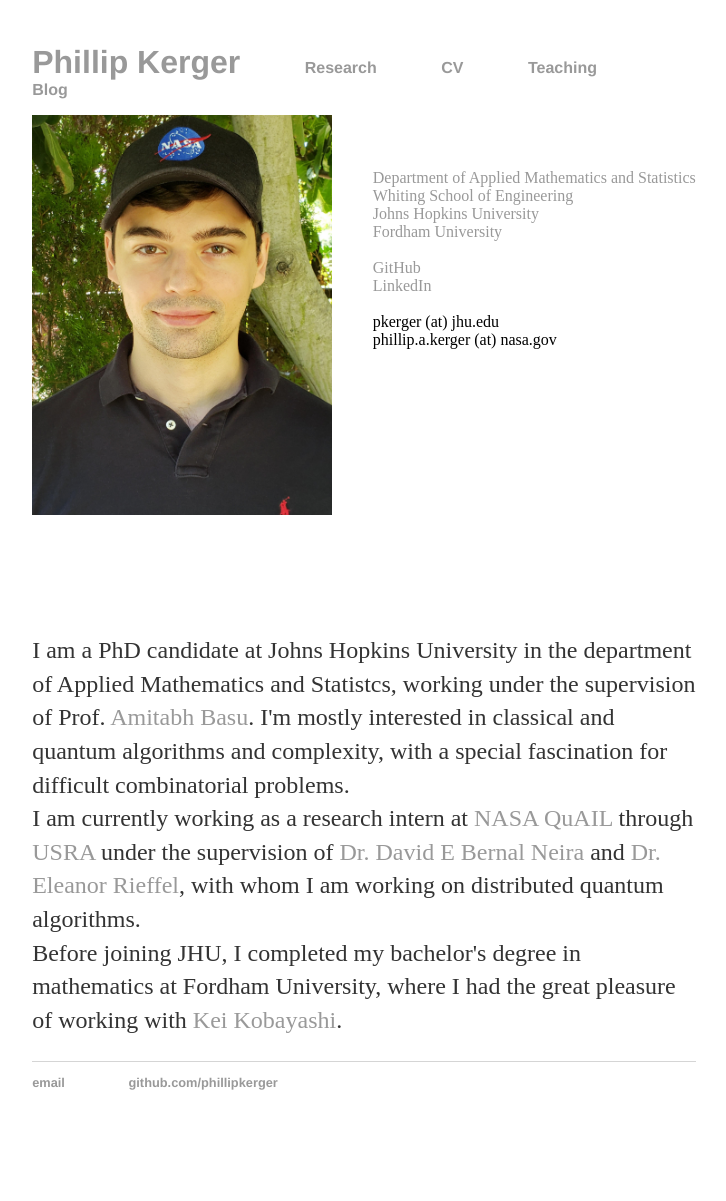
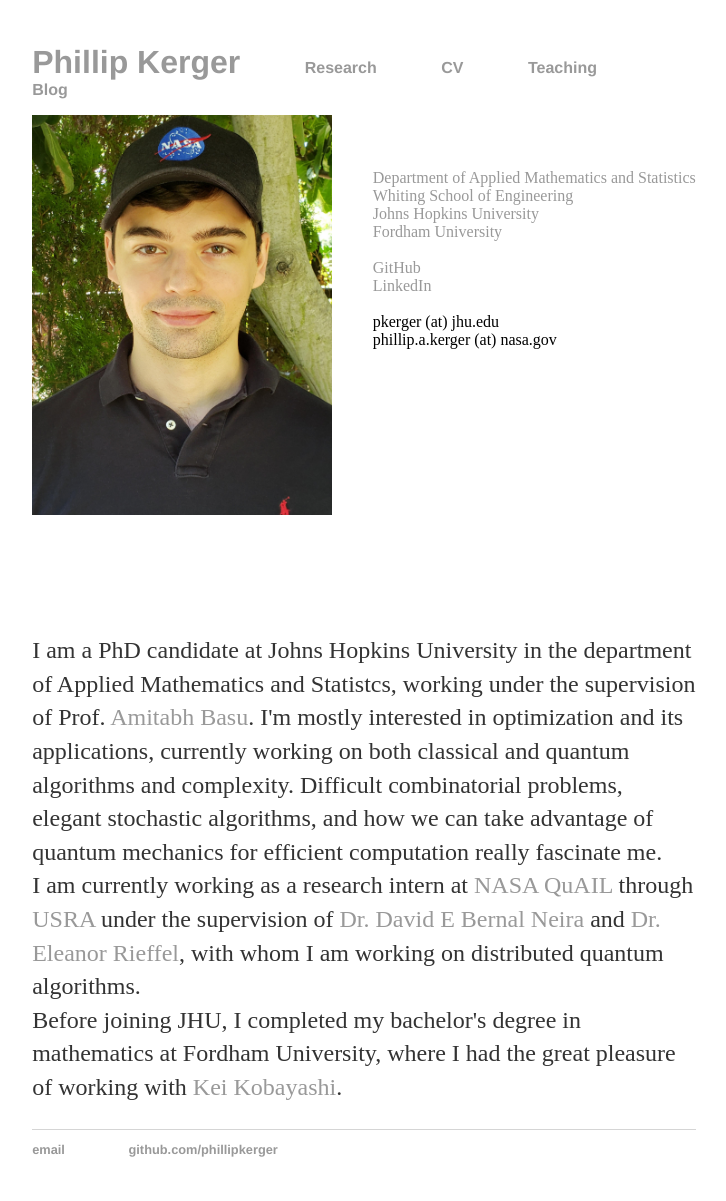
Before and after one commit to PhillipKerger/phillipkerger.github.io, a Jekyll site: the page built from index.html, in a window 1280 px wide. Shown: the whole page, without its empty margins (276-1002 px from the left). Built offline with Jekyll 4.4.1, drawn with Linux system fonts in a browser that asks for light colours; before the commit the page ends 1134 px from its top, so only the background shows below that.

Commit message:
Update index.html

```diff
--- a/index.html
+++ b/index.html
@@ -39,8 +39,9 @@
 <div class="blurb">
 	<!--commenting out the header <h1>Phillip Kerger</h1>-->
 	<p>I am a PhD candidate at Johns Hopkins University in the department of Applied Mathematics and Statistcs, working under the supervision of Prof.
-		<a href="https://www.ams.jhu.edu/~abasu9/">Amitabh Basu</a>. I'm mostly interested in classical and quantum algorithms and complexity,
-		with a special fascination for difficult combinatorial problems. <br>
+		<a href="https://www.ams.jhu.edu/~abasu9/">Amitabh Basu</a>. I'm mostly interested in optimization and its applications, currently working
+		on both classical and quantum algorithms and complexity. Difficult combinatorial problems, elegant stochastic algorithms, and how
+		we can take advantage of quantum mechanics for efficient computation really fascinate me.<br>
 		I am currently working as a research intern at
 		<a href="https://www.nasa.gov/content/nasa-quantum-artificial-intelligence-laboratory-quail/">NASA QuAIL</a>
 		through <a href = "https://www.usra.edu/"> USRA</a>
```
